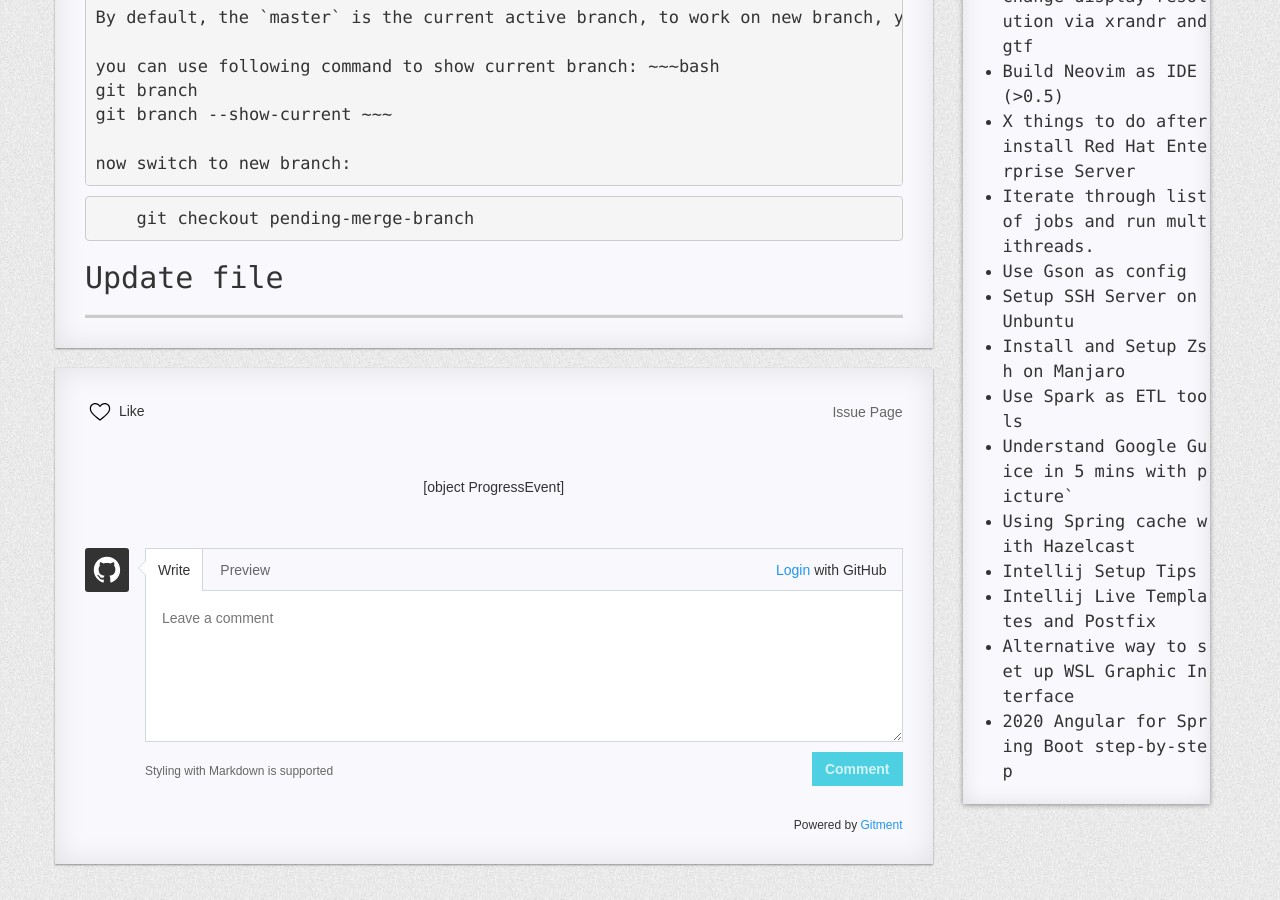
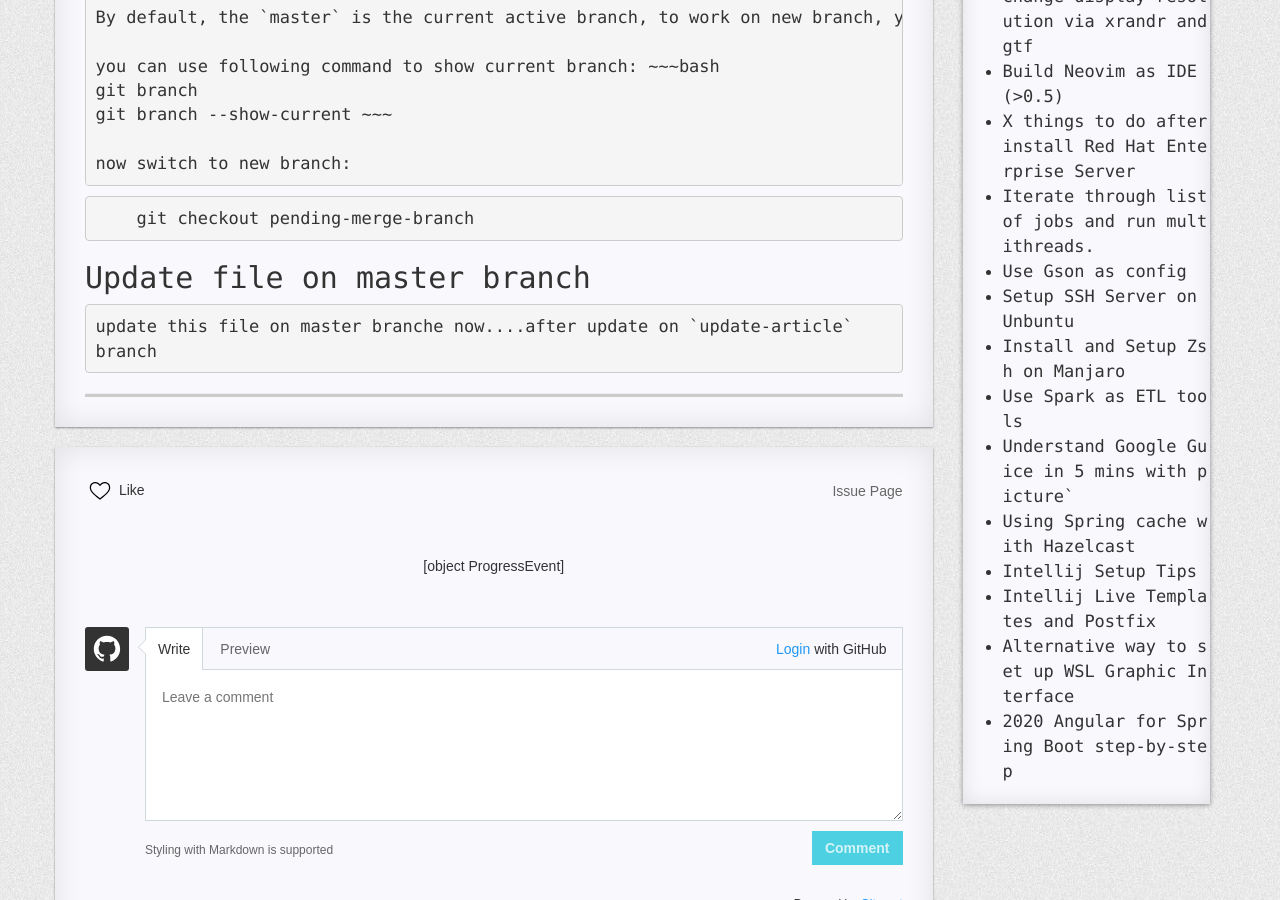
Before and after one commit to R0NGSH3N/r0ngsh3n.github.io, a Jekyll site: the page built from _posts/2018-01-10-git-branch-best-practice.md, in a window 1280 px wide and 900 px high, scrolled down 417 px. Built offline with Jekyll 4.4.1, drawn with Linux system fonts in a browser that asks for light colours; nearby versions of some CDN libraries; comment, search, counter and statistics services are not loaded; a style sheet for code colours, icons or effects is not loaded.

Commit message:
update article on master branch

```diff
--- a/_posts/2018-01-10-git-branch-best-practice.md
+++ b/_posts/2018-01-10-git-branch-best-practice.md
@@ -27,4 +27,7 @@ categories: common
     git checkout pending-merge-branch
 ~~~
 
-## Update file
+## Update file on master branch
+
+    update this file on master branche now....after update on `update-article`
+    branch
```
